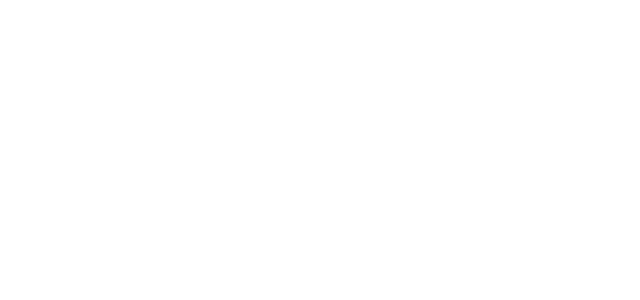
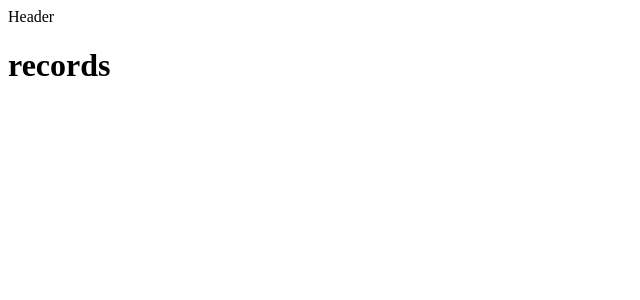
Before and after one commit to ElioSpena/progetto-finale-spec-frontend-front, a React (Vite) app: page / in a window 1280 px wide. Shown: the top 300 px of the page, without its empty margins (0-640 px from the left). Built offline with nearby package versions, Linux system fonts and the light colour scheme.

Commit message:
feat: creazione DefaultLayout con Header

```diff
--- /dev/null
+++ b/components/Header.jsx
@@ -0,0 +1,3 @@
+export default function Header() {
+  return <header>Header</header>;
+}
--- /dev/null
+++ b/layouts/MainLayout.jsx
@@ -0,0 +1,15 @@
+import { Outlet } from "react-router-dom";
+import NavBar from "../components/Header";
+import Header from "../components/Header";
+
+export default function Layout() {
+  return (
+    <>
+      <Header />
+
+      <main>
+        <Outlet />
+      </main>
+    </>
+  );
+}
--- a/pages/RecordList.jsx
+++ b/pages/RecordList.jsx
@@ -1,3 +1,3 @@
 export default function RecordList() {
-  return;
+  return <h1>records</h1>;
 }
--- a/src/App.jsx
+++ b/src/App.jsx
@@ -1,11 +1,14 @@
 import { BrowserRouter, Routes, Route } from "react-router-dom";
 import RecordList from "../pages/RecordList";
+import MainLayout from "../layouts/MainLayout";
 
 function App() {
   return (
     <BrowserRouter>
       <Routes>
-        <Route path="/" element={<RecordList />} />
+        <Route element={<MainLayout />}>
+          <Route path="/" element={<RecordList />} />
+        </Route>
       </Routes>
     </BrowserRouter>
   );
```
